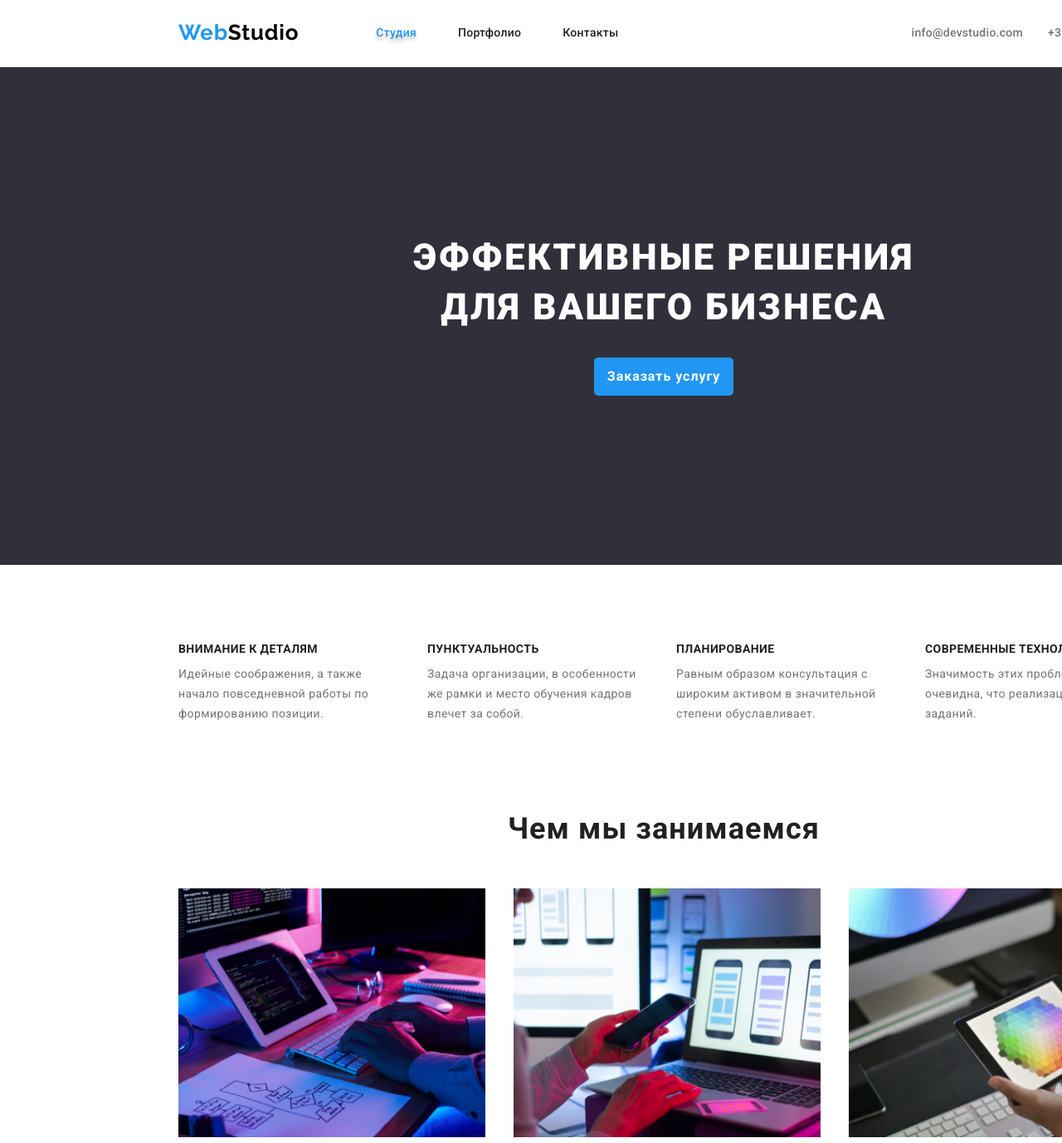
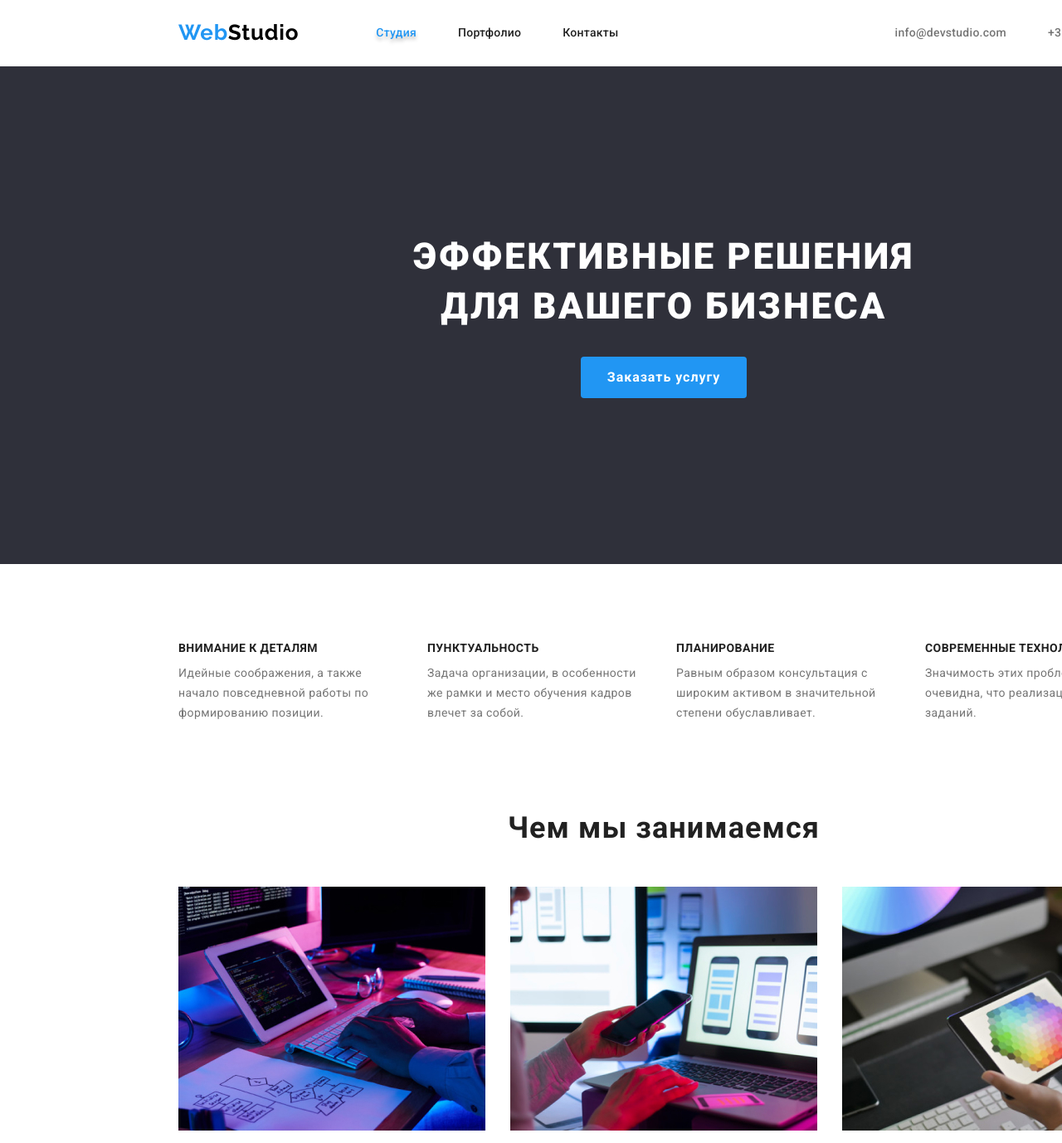
Before and after one commit to Artanyan/goit-markup-hw-03, a plain HTML site: page index.html in a window 1280 px wide. Shown: the top 1378 px of the page at 83% size. Drawn offline with nearby package versions, Linux system fonts and the light colour scheme.

Commit message:
Домашнее задание №3: Flexbox Коректировка.

```diff
--- a/css/style.css
+++ b/css/style.css
@@ -3,12 +3,6 @@
     padding: 0;
     }
 
-    /* *,
-    *::before,
-    *::after {
-        box-sizing: border-box;
-    }
-          */
     ul {
     list-style: none;
     }
@@ -19,6 +13,7 @@
 
     body {
         font-family: 'Roboto', sans-serif;
+        width: 1600px;
     }
 
     :root{
@@ -44,8 +39,6 @@
         --btn-project-text:#212121;
         --btn-project-background:#F5F4FA;
         --btn-project-hover:#ffffff;
-
-
     }
 
     /* index.htlm стиль */
@@ -53,29 +46,18 @@
     /* Шапка страницы */
 
    .container-header{
-    width: 1600px;
-    display: flex;
-    align-items: center;
-    justify-content: space-between;
+        height: 80px;
+        width: 1200px;
+        margin: 0px 200px;
+        padding: 0px 15px;
+        justify-content: space-between;
+   }
+    .logo {
+        display:block;
+        align-items: center;
+        padding-right:93px;
+        color: var(--logo-header-color);
 
-    border-bottom: #ececec 1px solid;
-
-   }
-   .main-nav{
-       display: flex;
-   }
-   .nav-list{
-       display: flex;
-   }
-
-   .nav-list .item:not(:last-child){
-        margin-right: 50px;
-    }
-
-    .logo {
-        display:inline-block;
-        margin: 24px 93px 25px 215px;
-        color: var(--logo-header-color);
         font-family: 'Raleway', sans-serif;
         font-weight: 700;
         font-size: 26px;
@@ -91,41 +73,36 @@
         text-shadow: 0px 4px 4px rgba(0, 0, 0, 0.25);
     }
 
+    .container-header,
+    .main-nav,
+    .nav-list,
+    .item,
+    .nav-contacts{
+        display: flex;
+        align-items: center;
+    }
+
+    .nav-list .item:not(:last-child){
+        padding-right: 50px;
+    }
+
     .nav-list .link{
-        display: block;
-        padding: 32px 0px;
-
         font-weight: 500;
         font-size: 14px;
         line-height: 1.14em;
         letter-spacing: 0.02em;
         color: var(--title-text-color);
     }
-
     .nav-list .link:hover,
     .nav-list .link:focus,
     .nav-list .link.current {
         color: var(--accent-text-color);
         text-shadow: 0px 4px 4px rgba(0, 0, 0, 0.25);
     }
-
-    .nav-contacts{
-        display: flex;
+    .nav-contacts .contacts:first-child{
+       padding-right: 50px ;
     }
-    .nav-contacts .contacts:first-child{
-        display: block;
-        padding: 32px 0px;
-        margin: 0px 30px 0px 0px;
-    }
-    .nav-contacts .contacts:last-child{
-        display: block;
-        padding: 32px 0px;
-        margin: 0px 215px 0px 0px;
-    }
-
     .nav-contacts a{
-        align-items: center;
-
         font-style: normal;
         font-weight: 500;
         font-size: 14px;
@@ -133,24 +110,21 @@
         letter-spacing: 0.02em;
         color: var(--primary-text-color);
     }
-
     .nav-contacts a:hover,
     .nav-contacts a:focus {
         color: var(--accent-text-color);
         text-shadow: 0px 4px 4px rgba(0, 0, 0, 0.25);
     }
 
-    /* Герой страницы */
+    /* ------Герой страницы------ */
     .container-hero{
-        width: 1600px;
+        margin: 0px 200px;
+        padding: 0px 15px;
+        text-align: center;
     }
     .hero{
-        min-height: 600px;
-        display: block;
-        text-align: center;
         background:var(--hero-background-color);
     }
-
     .hero-description{
         display:block;
         padding-top: 200px;
@@ -164,15 +138,15 @@
         text-transform: uppercase;
         color: var(--hero-text-color);
     }
-
-
     .hero-button{
         display:inline-block;
-        padding-bottom: 200px;
+        margin-bottom: 200px;
 
-        appearance: none;
+        height: 50px;
+        width: 200px;
+
         border: 0;
-        border-radius: 5px;
+        border-radius: 4px;
         padding: 8px 16px;
 
         font-weight: 700;
@@ -184,26 +158,20 @@
         color: var(--hero-text-color);
     }
 
-
-
-    /* Организация работы */
-
+    /* ------Организация работы------ */
+    .about{
+        display: flex;
+    }
     .container-about{
-        display: flex;
-        width: 1600px;
-
+        width: 1200px;
+        margin: 0px 200px;
+        padding: 0px 15px;
     }
     .advantages-list{
         display: flex;
-        padding: 94px 215px;
+        padding:94px 0px;
 
     }
-    .about{
-        display: flex;
-        width: 1600px;
-
-    }
-
     .advantages-item{
         display:inline-block;
         width: 270px;
@@ -228,7 +196,6 @@
         text-transform: uppercase;
         color: var(--title-text-color);
     }
-
     .about p{
         font-weight: 400;
         font-size: 14px;
@@ -237,20 +204,17 @@
         color: var(--primary-text-color);
     }
 
-    /* Деятельность */
+    /* ------Деятельность------ */
     .activity-container{
-        width: 1600px;
-    }
-    .activity{
-        width: 1600px;
-        margin-bottom: 94px;
+        width: 1200px;
+        margin: 0px 200px 94px;
+        padding: 0px 15px;
     }
     .activity-list{
-        display: inline-block;
-        margin-left: 215px;
+        display: flex;
     }
     .activity-item{
-        display:inline-block;
+        display:block;
         margin-right: 30px;
     }
     .activity-item:last-child{
@@ -258,7 +222,7 @@
     }
     .activity h2{
         display:block;
-        margin-bottom: 50px;
+        padding-bottom: 50px;
 
         font-weight: 700;
         font-size: 36px;
@@ -268,19 +232,16 @@
         color: var(--title-text-color);
     }
 
-    /* Наша команда */
+    /* ------Наша команда------ */
     .team-container{
-        width: 1600px;
+        margin: 0px 200px;
+        padding: 94px 15px;
     }
-
     .team{
-        width: 1600px;
-        padding: 94px 0px;
         background:var(--team-background-color);
     }
     .team-list{
         display: flex;
-        margin-left: 215px;
     }
     .team-cards{
         display:block;
@@ -299,7 +260,7 @@
     }
     .team h2{
         display:block;
-        margin-bottom: 50px;
+        padding-bottom: 50px;
 
         font-weight: 700;
         font-size: 36px;
@@ -308,7 +269,6 @@
         letter-spacing: 0.03em;
         color: var(--title-text-color);
     }
-
     .team-list h3{
         padding-top: 30px;
 
@@ -319,7 +279,6 @@
         letter-spacing: 0.03em;
         color: var(--title-text-color);
     }
-
     .team-list p{
         padding-top: 10px;
 
@@ -333,14 +292,13 @@
 
     /* Подвал страницы */
     footer{
-        width: 1600px;
         background: var(--footer-background-color);
     }
     .adress-container{
-        padding: 60px 0px 60px 215px;
-        width: 1600px;
+        margin: 0px 200px;
+        padding: 60px 15px;
     }
-    .logo-footer {
+    .logo-footer{
         display: block;
         padding-bottom: 20px;
 
@@ -351,16 +309,12 @@
         line-height: 1.2em;
         letter-spacing: 0.03em;
     }
-
-    .studio-footer {
+    .studio-footer{
         color:var(--studio-footer-color);
-
     }
-
     .adress{
         display: none;
     }
-
     .address-contacts p{
         display: block;
         padding-bottom: 9px;
@@ -373,7 +327,6 @@
 
         color:var(--address-contacts-color);
     }
-
     .address-contacts a{
         display: block;
         padding-bottom: 9px;
@@ -385,7 +338,9 @@
         letter-spacing: 0.03em;
         color:var(--address-contacts-link-color);
     }
-
+    .address-contacts a:last-child{
+        padding-bottom: 0px;
+    }
     .address-contacts a:hover,
     .address-contacts a:focus {
         color: var(--accent-text-color);
@@ -393,10 +348,12 @@
 
     /* portfolio.html стиль */
     .project{
-        width: 1600px;
+        border-top: #ececec 1px solid;
     }
     .container-project{
-        width: 1600px;
+        width: 1200px;
+        margin: 0px 200px;
+        padding: 0px 15px;
     }
     .title-project{
         display : none;
@@ -412,7 +369,6 @@
         margin: 94px 0px 50px 0px;
     }
     .btn-project{
-        appearance: none;
         border: 0;
         border-radius: 5px;
         background: var(--btn-project-background);
@@ -426,21 +382,16 @@
         text-align: center;
         letter-spacing: 0.03em;
     }
-
     .btn-project:hover,
     .btn-project:focus{
         background-color: var(--accent-text-color);
         color: var(--btn-project-hover);
         filter: drop-shadow(0px 4px 4px rgba(0, 0, 0, 0.25));
     }
-
     .project-cards{
-        margin-left: 215px;
-        /* margin-right: 215px; */
         display: flex;
         flex-wrap: wrap;
     }
-
     .project-cards h2{
         padding-top: 20px;
         padding-left: 24px;
@@ -451,7 +402,6 @@
         letter-spacing: 0.06em;
         color: var(--title-text-color);
     }
-
     .project-cards p{
         padding-top: 4px;
         padding-left: 24px;
@@ -462,7 +412,6 @@
         letter-spacing: 0.03em;
         color: var(--primary-text-color)
     }
-
     .container-cards{
         display:block;
         height: 404px;
--- a/index.html
+++ b/index.html
@@ -16,6 +16,7 @@
         <div class="container-header">
             <nav class="main-nav">
                <a href="./index.html" class="logo">Web<span class="studio">Studio</span></a>
+
                 <ul class="nav-list">
                     <li class="item">
                         <a class="link current" href="./index.html">Студия</a>
@@ -39,19 +40,17 @@
     <main>
 
 <!-- Герой страницы -->
+        <section class="hero">
             <div class="container-hero">
-            <section class="hero">
-
                 <h1 class="hero-description">Эффективные решения <br> для вашего бизнеса</h1>
 
                 <button class="hero-button">Заказать услугу</button>
-
+            </div>
         </section>
-        </div>
 
 <!-- Организация работы -->
+        <section class="about">
             <div class="container-about">
-            <section class="about">
                 <h2 class="advantages">Приемущества</h2>
                     <ul class="advantages-list">
                         <li class="advantages-item">
@@ -71,28 +70,28 @@
                             <p>Значимость этих проблем настолько очевидна, что реализация плановых заданий.</p>
                         </li>
                     </ul>
+            </div>
         </section>
-        </div>
 <!-- Деятельность -->
+        <section class="activity">
         <div class="activity-container">
-        <section class="activity">
             <h2>Чем мы занимаемся</h2>
                 <ul class="activity-list">
                     <li class="activity-item">
-                        <img src="./img/activity/box1.jpg" alt="компьютер" height="300px" width="370px">
+                        <img src="./img/activity/box1.jpg" alt="компьютер" height="294px" width="370px">
                     </li>
                     <li class="activity-item">
-                        <img src="./img/activity/box2.jpg" alt="телефон" height="300px" width="370px">
+                        <img src="./img/activity/box2.jpg" alt="телефон" height="294px" width="370px">
                     </li>
                     <li class="activity-item">
-                        <img src="./img/activity/box3.jpg" alt="планшет" height="300px" width="370px">
+                        <img src="./img/activity/box3.jpg" alt="планшет" height="294px" width="370px">
                     </li>
                 </ul>
+            </div>
         </section>
-    </div>
 <!-- Наша команда -->
+         <section class="team">
             <div class="team-container">
-        <section class="team">
                 <h2>Наша команда</h2>
                 <ul class="team-list">
                     <li class="team-cards">
@@ -116,8 +115,8 @@
                         <p>UI Designer</p>
                     </li>
                 </ul>
+            </div>
         </section>
-    </div>
     </main>
 
 <!-- Подвал страницы-->
```
Lines whose indentation alone changed are shown as unchanged.
